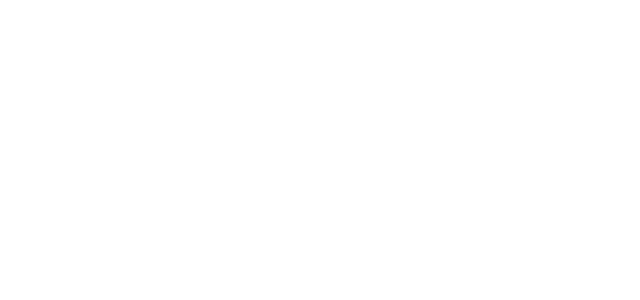
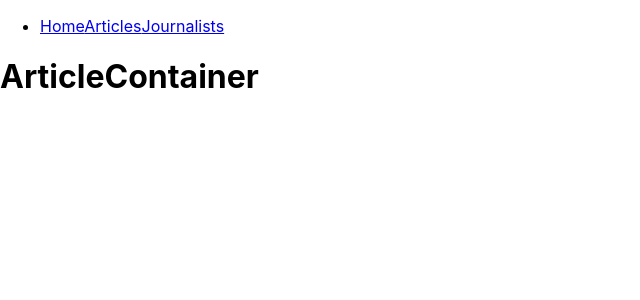
Before and after one commit to PimGroeneveld/Java_project_Newssite, a React (Create React App) app in the folder sgnn-admin/: page /articles in a window 1280 px wide. Shown: the top 300 px of the page, without its empty margins (0-640 px from the left). Built offline with nearby package versions, Linux system fonts and the light colour scheme.

Commit message:
Setup basic admin site containers

```diff
--- a/sgnn-admin/public/index.html
+++ b/sgnn-admin/public/index.html
@@ -19,7 +19,7 @@
       work correctly both with client-side routing and a non-root public URL.
       Learn how to configure a non-root public URL by running `npm run build`.
     -->
-    <title>React App</title>
+    <title>SGNN Admin Site</title>
   </head>
   <body>
     <noscript>
--- a/sgnn-admin/src/App.js
+++ b/sgnn-admin/src/App.js
@@ -1,11 +1,21 @@
 import React, { Component } from 'react';
+import { BrowserRouter as Router, Route } from 'react-router-dom';
+import NavBar from './NavBar';
+import ArticleContainer from './containers/articles/ArticleContainer';
+import HomeContainer from './containers/HomeContainer';
+import JournalistContainer from './containers/journalists/JournalistContainer';
 
 class App extends Component {
   render() {
     return (
-      <div className="App">
-
-      </div>
+      <Router>
+        <React.Fragment>
+          <NavBar />
+          <Route exact path = "/" component = { HomeContainer } />
+          <Route exact path = "/articles/" component = { ArticleContainer } />
+          <Route exact path = "/journalists" component = { JournalistContainer } />
+        </React.Fragment>
+      </Router>
     );
   }
 }
--- a/sgnn-admin/src/NavBar.js
+++ b/sgnn-admin/src/NavBar.js
@@ -0,0 +1,18 @@
+import React from 'react';
+import { Link } from 'react-router-dom';
+
+const NavBar = props => {
+  return(
+    <header>
+      <ul>
+        <li>
+          <Link to = "/">Home</Link>
+          <Link to = "/articles">Articles</Link>
+          <Link to = "/journalists">Journalists</Link>
+        </li>
+      </ul>
+    </header>
+  )
+}
+
+export default NavBar;
--- /dev/null
+++ b/sgnn-admin/src/containers/HomeContainer.js
@@ -0,0 +1,9 @@
+import React from 'react';
+
+const HomeContainer = props => {
+  return(
+    <h1>Home</h1>
+  )
+}
+
+export default HomeContainer;
--- a/sgnn-admin/src/containers/articles/ArticleContainer.js
+++ b/sgnn-admin/src/containers/articles/ArticleContainer.js
@@ -0,0 +1,11 @@
+import React, { Component } from 'react';
+
+class ArticleContainer extends Component {
+  render() {
+    return(
+      <h1>ArticleContainer</h1>
+    )
+  }
+}
+
+export default ArticleContainer;
--- a/sgnn-admin/src/containers/journalists/JournalistContainer.js
+++ b/sgnn-admin/src/containers/journalists/JournalistContainer.js
@@ -0,0 +1,9 @@
+import React from 'react';
+
+const JournalistContainer = props => {
+  return(
+    <h1>JournalistContainer</h1>
+  )
+}
+
+export default JournalistContainer;
```
